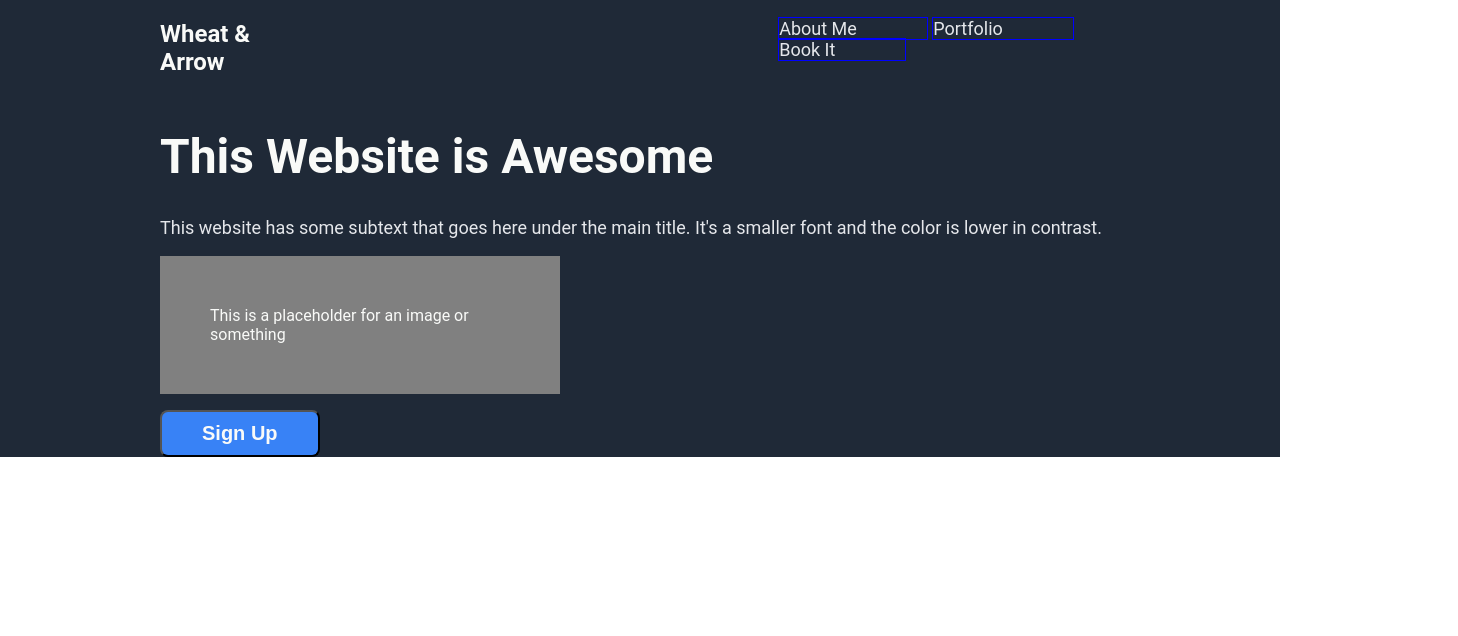
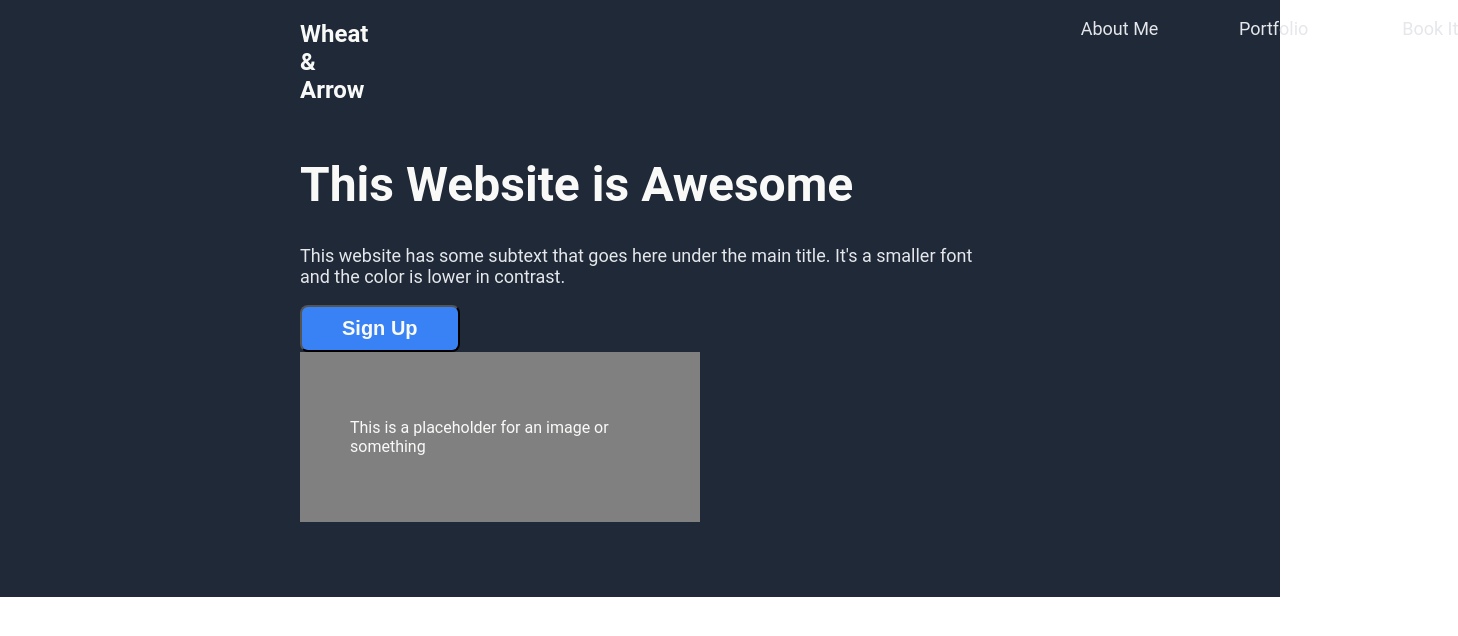
Before and after one commit to Ariaxantioch13/Landing-Page, a plain HTML site: page index.html in a window 1280 px wide. Shown: the whole page, 1458 px wide, since content can reach past the window. Drawn offline with Linux system fonts and the light colour scheme.

Commit message:
Fix alignment of top and position of links Add divs for stlying and fixed styling in css so links are where they need to be.

```diff
--- a/index.html
+++ b/index.html
@@ -21,10 +21,16 @@
        </ul>
      </div>
 
+     <div class="mid">
      <h1>This Website is Awesome</h1>
      <p class="secondary">This website has some subtext that goes here under the main title. It's a smaller font and the color is lower in contrast. </p>
-     <p class="img">This is a placeholder for an image or something</p>
      <button>Sign Up</button>
+     </div>
+
+     <div class="img">
+     <p>This is a placeholder for an image or something</p>
+     </div>
+
    </div>
 </div>
  </body>
--- a/styles.css
+++ b/styles.css
@@ -8,38 +8,41 @@ body {
 /*Header section with Logo, Links, Hero, image, and button*/
 .align {
     background: #1F2937;
+    padding-bottom: 75px;
+    width: 100%;
 }
 
 .header {
-    width: 75%;
-    margin: auto;
+   margin-left: 300px;
+   margin-right: 300px;
+
 }
 
 .logo {
     color: #F9FAf8;
     font-size: 24px;
-    padding-right: 450px;
+    padding-right: 600px;
 }
 
 ul {
     color: #E5E7EB;
     font-size: 18px;
     list-style: none;
+    display: flex;
+    margin-right: 0;
 
 }
 
 li {
-    display: inline;
-    padding-right: 70px;
-
-    border: blue 1px solid;
-
+    width: 150px;
+    height: fit-content;
+    text-align: end;
 }
 
 h1 {
     color: #F9FAf8;
     font-size: 48px;
-    font-weight: extra-bold;
+    font-weight: bold;
 }
 
 .secondary {
@@ -53,6 +56,8 @@ h1 {
     max-width: 300px;
     max-height: 150px;
     color: #F9FAf8;
+    display: flex;
+    justify-content: flex-end;
 }
 
 button {
```
